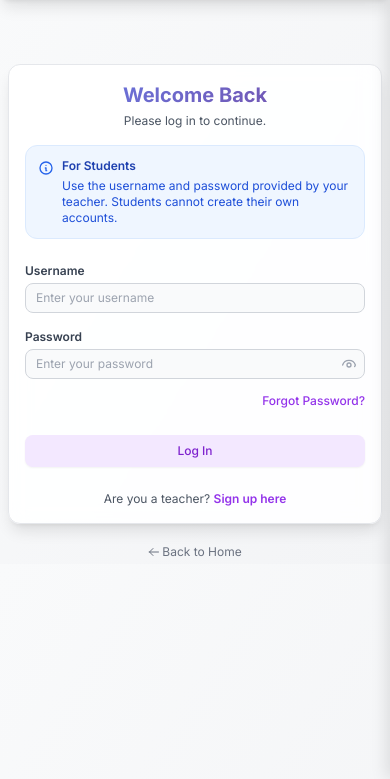
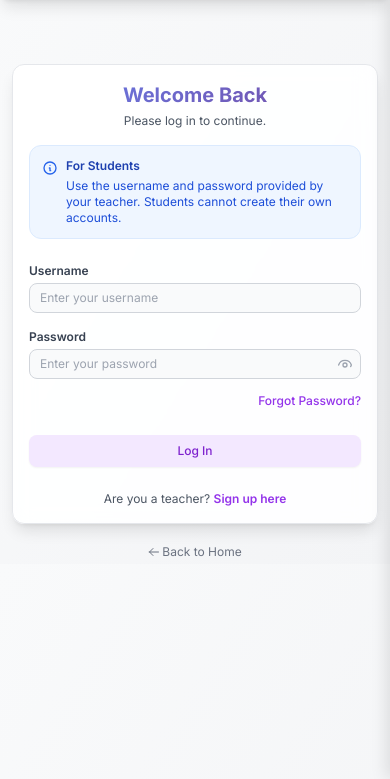
Before and after one commit to ehtesam75/ResTrack, a Django app: page /login/ in a window 390 px wide. Shown: the part 65-844 px from the top of the page. Run offline with Django 5.2, Linux system fonts and the light colour scheme; some libraries are stand-ins or nearby versions.

Commit message:
Update padding in login template and refine wording in password reset username selection

```diff
--- a/marks/templates/marks/login.html
+++ b/marks/templates/marks/login.html
@@ -24,7 +24,7 @@
 
 {% block content %}
 
-<div class="max-w-md mx-auto px-2 sm:px-0">
+<div class="max-w-md mx-auto px-3 sm:px-0">
 
     <div class="glass-effect rounded-xl border border-gray-200 shadow-lg p-4 sm:p-6 animate-fade-in-up" style="margin-top: 4rem;">
         <div class="mb-4 sm:mb-6 text-center">
--- a/templates/registration/password_reset_select_username.html
+++ b/templates/registration/password_reset_select_username.html
@@ -14,7 +14,7 @@
                     </svg>
                 </div>
                 <h1 class="text-2xl font-bold text-gray-900">Select Your Username</h1>
-                <p class="text-sm text-gray-600 mt-2">We found {{ username_count }} username{{ username_count|pluralize }} for {{ lookup_email }}.</p>
+                <p class="text-sm text-gray-600 mt-2">Found {{ username_count }} username{{ username_count|pluralize }} for {{ lookup_email }}.</p>
             </div>
 
             <form method="post" class="space-y-5">
```
